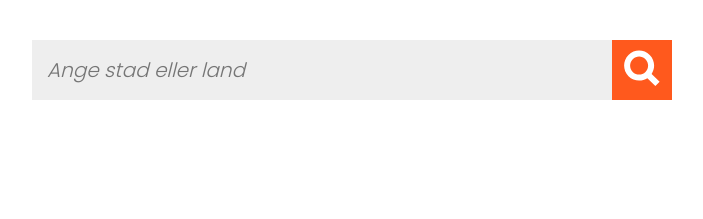
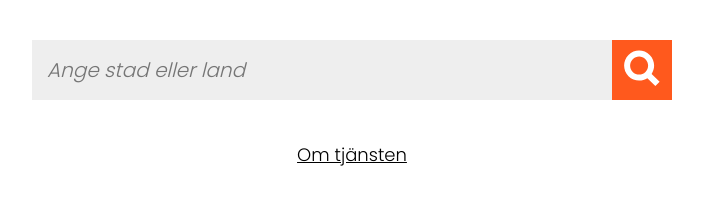
Before and after one commit to calmfors/vue-work-test, a Vue app: page / in a window 1280 px wide. Shown: the top 219 px of the page, without its empty margins (288-991 px from the left). Built offline with nearby package versions, Linux system fonts and the light colour scheme.

Commit message:
All functionality in place

```diff
--- a/src/App.vue
+++ b/src/App.vue
@@ -1,8 +1,18 @@
 <template>
-  <div id="container">
-    <search-location @get-location="getLocation"></search-location>
-    <info-container :location="choosenLocation"></info-container>
-    {{ errorMessage }}
+  <div>
+    <main id="container">
+      <search-location @get-location="getLocation"></search-location>
+      <info-container :location="choosenLocation"></info-container>
+      {{ errorMessage }}
+    </main>
+    <footer>
+      <button @click="showInfo = !showInfo">Om tjänsten</button>
+      <p v-if="showInfo">
+        All information om städerna är hämtad från Wikipedia. Duis augue dolor,
+        tempus sit amet nunc eget, aliquet porttitor eros. Cras porta ac odio
+        lacinia tristique.
+      </p>
+    </footer>
   </div>
 </template>
 
@@ -18,6 +28,7 @@ export default {
       errorMessage: "",
       choosenLocation: "",
       locationInfo: locations,
+      showInfo: false,
     };
   },
   components: {
@@ -62,6 +73,27 @@ body {
   flex-direction: column;
   align-items: center;
 }
+footer {
+  text-align: center;
+  display: flex;
+  flex-direction: column;
+  align-items: center;
+  margin-bottom: 40px;
+}
+footer button {
+  font-family: "Poppins", sans-serif;
+  font-size: 18px;
+  background-color: transparent;
+  border: none;
+  text-decoration: underline;
+  margin-top: 20px;
+  cursor: pointer;
+}
+footer p {
+  font-size: 14px;
+  max-width: 600px;
+  padding: 0 15px 0 15px;
+}
 @media screen and (max-width: 640px) {
   #container {
     padding-top: 20px;
--- a/src/components/InfoBox.vue
+++ b/src/components/InfoBox.vue
@@ -58,7 +58,7 @@ h2 {
 }
 #box img {
   max-width: 90%;
-  margin: 0 0 5px 20px;
+  margin-left: 20px;
 }
 #arrowcontainer {
   width: 50%;
@@ -76,7 +76,8 @@ h2 {
   width: 150px;
   height: 48px;
   padding: 0;
-  margin: 0;
+  margin: 10px 0 0 0;
+  cursor: pointer;
 }
 #arrow h2 {
   margin: 0;
--- a/src/components/SearchLocation.vue
+++ b/src/components/SearchLocation.vue
@@ -52,6 +52,7 @@ form button {
   border: 0;
   background-color: #ff591d;
   flex-grow: 0;
+  cursor: pointer;
 }
 button img {
   width: 60%;
@@ -59,7 +60,7 @@ button img {
 @media screen and (max-width: 640px) {
   form {
     width: calc(100% - 40px);
-    margin-bottom: 0;
+    margin-bottom: 10px;
   }
 }
 </style>
```
